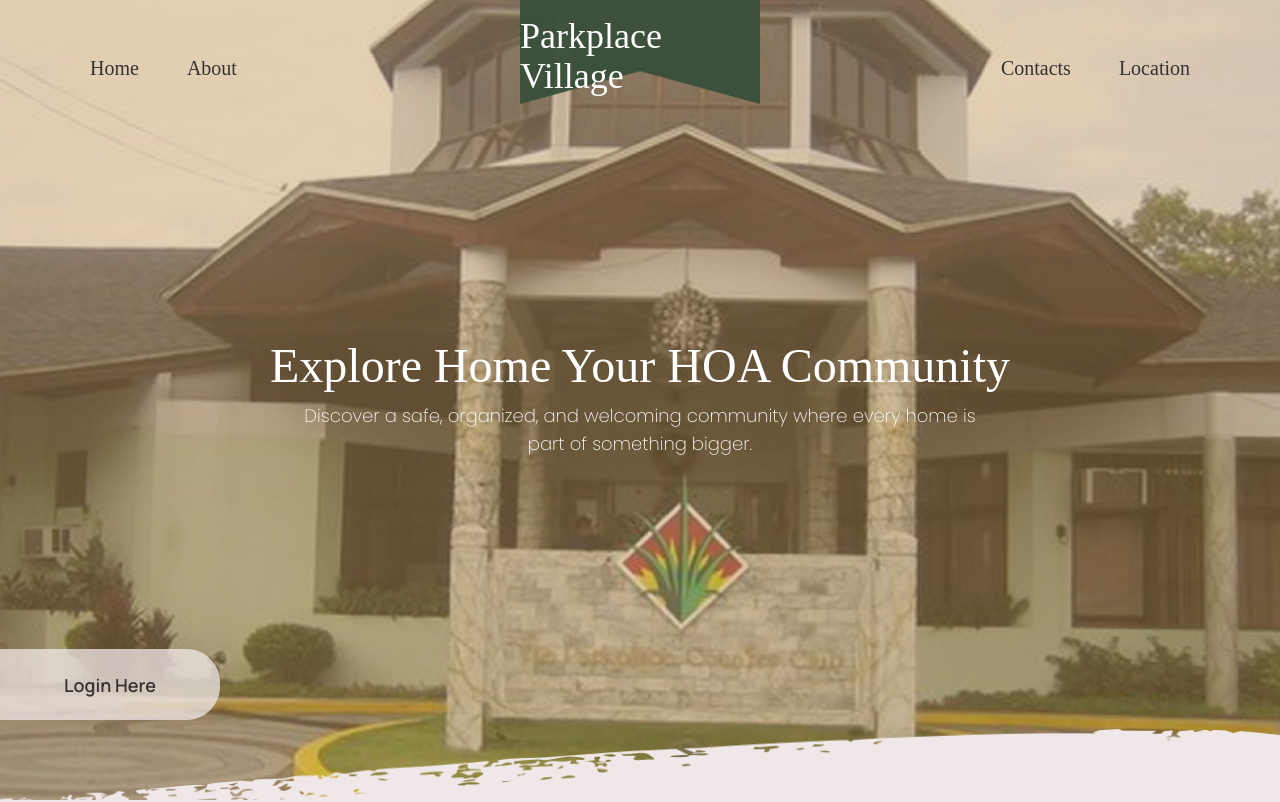
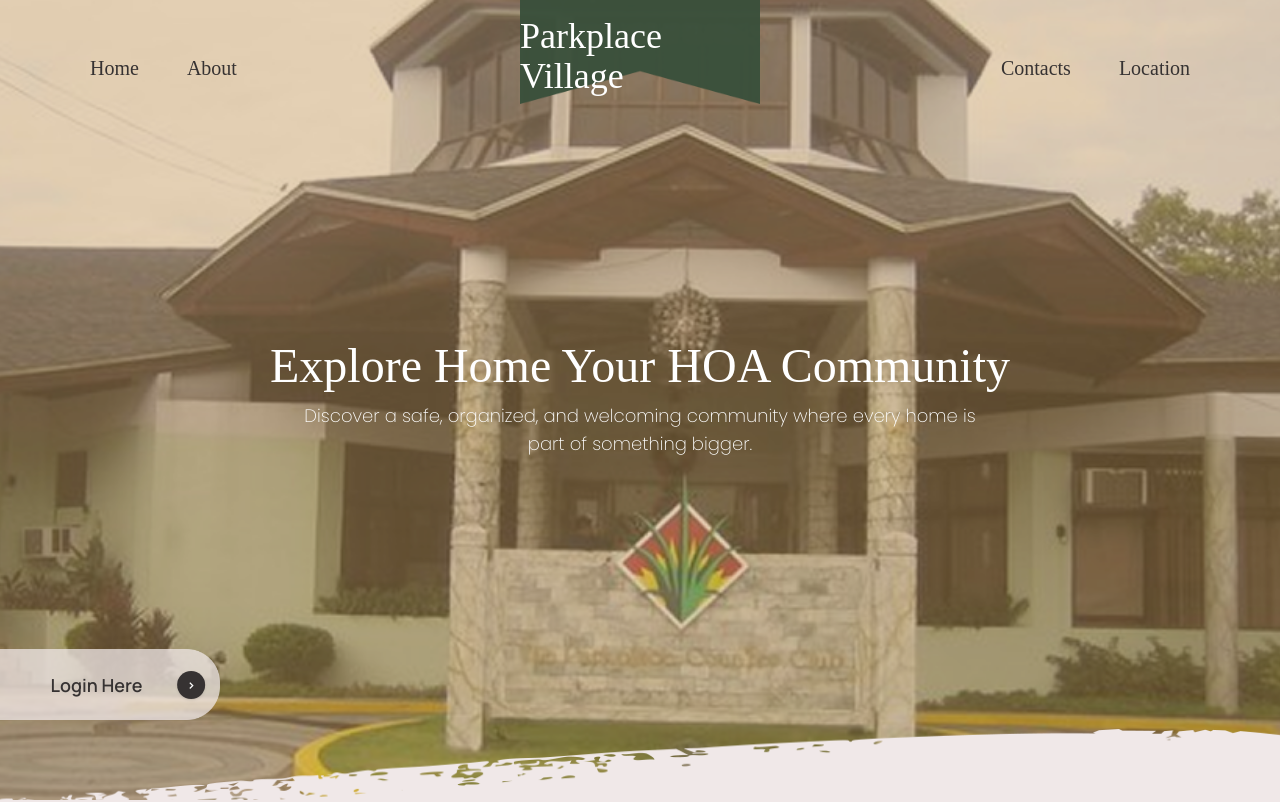
Before and after one commit to Reymart18/paymongotrial, a React (Vite) app in the folder frontend/: page / in a window 1280 px wide. Shown: the top 802 px of the page. Built offline with nearby package versions, Linux system fonts and the light colour scheme; no server answers; a web font is replaced by a local one.

Commit message:
Add Google site verification tag

```diff
--- a/frontend/src/index.css
+++ b/frontend/src/index.css
@@ -62,6 +62,48 @@
     visibility: visible;
 }
 
+.login-slide-text {
+    --login-text-shift: 18px;
+    display: inline-block;
+    animation: loginTextSlide 2.4s ease-in-out infinite alternate;
+}
+
+.login-edge-arrow {
+    animation: loginEdgeArrowSlide 1.4s ease-in-out infinite alternate;
+}
+
+@keyframes loginTextSlide {
+    from {
+        transform: translateX(0);
+    }
+
+    to {
+        transform: translateX(var(--login-text-shift));
+    }
+}
+
+@keyframes loginEdgeArrowSlide {
+    from {
+        transform: translateX(0);
+    }
+
+    to {
+        transform: translateX(3px);
+    }
+}
+
+@media (min-width: 640px) {
+    .login-slide-text {
+        --login-text-shift: 34px;
+    }
+}
+
+@media (min-width: 768px) {
+    .login-slide-text {
+        --login-text-shift: 54px;
+    }
+}
+
 .text-alert {
     color: #dc2626;
 }
--- a/frontend/src/pages/LandingPage.jsx
+++ b/frontend/src/pages/LandingPage.jsx
@@ -97,7 +97,7 @@
                     src={landingImage}
                     alt=""
                     aria-hidden="true"
-                    className="h-[70vh] w-full object-cover opacity-60 sm:h-screen"
+                    className="h-[70vh] w-full object-cover object-[54%_center] opacity-60 sm:h-screen sm:object-center"
                 />
                 <div className="absolute inset-0 flex flex-col items-center justify-center px-4 text-center text-[white]">
                     <h1 className="font-abhaya text-3xl font-medium sm:text-4xl md:text-5xl">
@@ -107,7 +107,7 @@
                         Discover a safe, organized, and welcoming community where every home is part of
                         something bigger.
                     </p>
-                    <div className="absolute bottom-20 left-0 z-20 w-40 sm:w-40 md:w-55 transition duration-300 hover:scale-105 hover:opacity-80 hover:shadow-lg cursor-pointer">
+                    <div className="absolute bottom-20 left-0 z-20 w-32 overflow-hidden transition duration-300 hover:scale-105 hover:opacity-80 hover:shadow-lg cursor-pointer sm:w-40 md:w-55">
                         <img
                             src={loginImage}
                             alt="Login"
@@ -115,8 +115,11 @@
                         />
                         <button
                             onClick={() => navigate('/login')}
-                            className="absolute inset-0 flex items-center justify-center text-base font-semibold text-[#363232] sm:text-lg">
-                            Login Here
+                            className="absolute inset-0 flex items-center justify-between overflow-hidden pl-4 pr-3 text-left text-sm font-semibold text-[#363232] sm:pr-4 sm:text-lg">
+                            <span className="login-slide-text whitespace-nowrap">Login Here</span>
+                            <span className="login-edge-arrow flex h-4 w-4 shrink-0 items-center justify-center rounded-full bg-[#363232] text-[9px] text-white shadow-sm sm:h-5 sm:w-5 sm:text-[10px] md:h-7 md:w-7 md:text-sm">
+                                &gt;
+                            </span>
                         </button>
                     </div>
                 </div>
@@ -153,7 +156,7 @@
                 </div>
             </section>
             <section
-                className="relative min-h-screen w-full bg-cover bg-center px-6 py-16 sm:px-10 lg:px-16"
+                className="relative min-h-[72vh] w-full bg-cover bg-center px-6 py-10 sm:min-h-screen sm:px-10 sm:py-16 lg:px-16"
                 id="contacts"
                 style={{
                     backgroundImage: `url(${contactImage})`,
@@ -166,16 +169,16 @@
                     }}
                 />
                 <div className="absolute inset-0 bg-black/40"></div>
-                <div className="relative z-10 mx-auto flex max-w-6xl flex-col gap-12 scroll-reveal">
-                    <h2 className="font-abhaya text-4xl font-medium sm:text-5xl md:text-7xl text-black text-center">
+                <div className="relative z-10 mx-auto flex max-w-6xl flex-col gap-6 scroll-reveal sm:gap-12">
+                    <h2 className="font-abhaya text-3xl font-medium sm:text-5xl md:text-7xl text-black text-center">
                         How to Contact Us
                     </h2>
-                    <div className="flex flex-col gap-10 lg:flex-row lg:items-center lg:justify-between">
+                    <div className="flex flex-col gap-6 sm:gap-10 lg:flex-row lg:items-center lg:justify-between">
                         <div className="relative flex items-center justify-center lg:w-5/12">
                             <img
                                 src={phoneImage}
                                 alt="Phone"
-                                className="w-full max-w-xs sm:max-w-sm md:max-w-md"
+                                className="w-full max-w-[300px] sm:max-w-sm md:max-w-md"
                             />
                         </div>
                         <div className="flex flex-col gap-6 text-white lg:w-5/12 lg:items-start">
```
